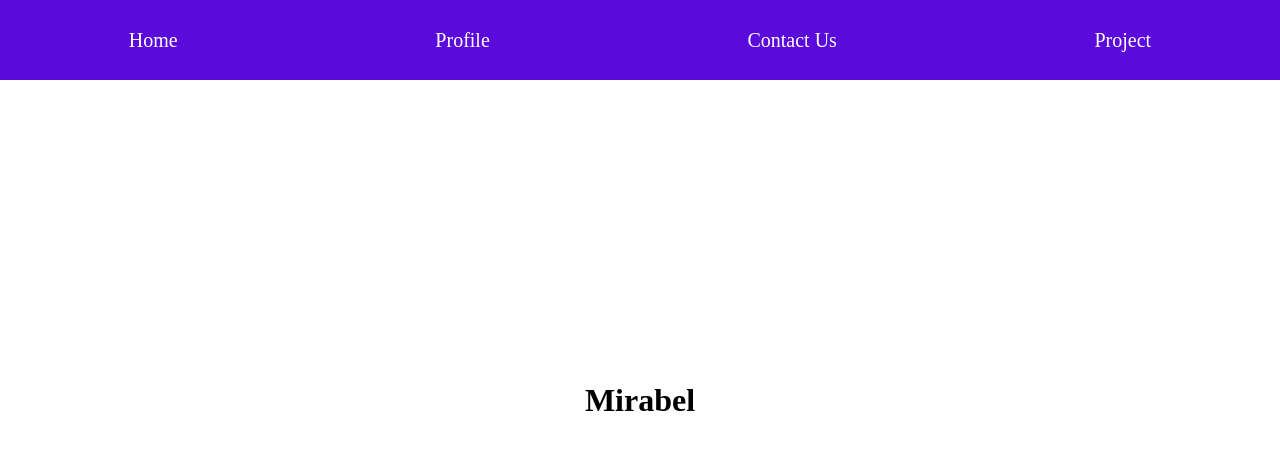
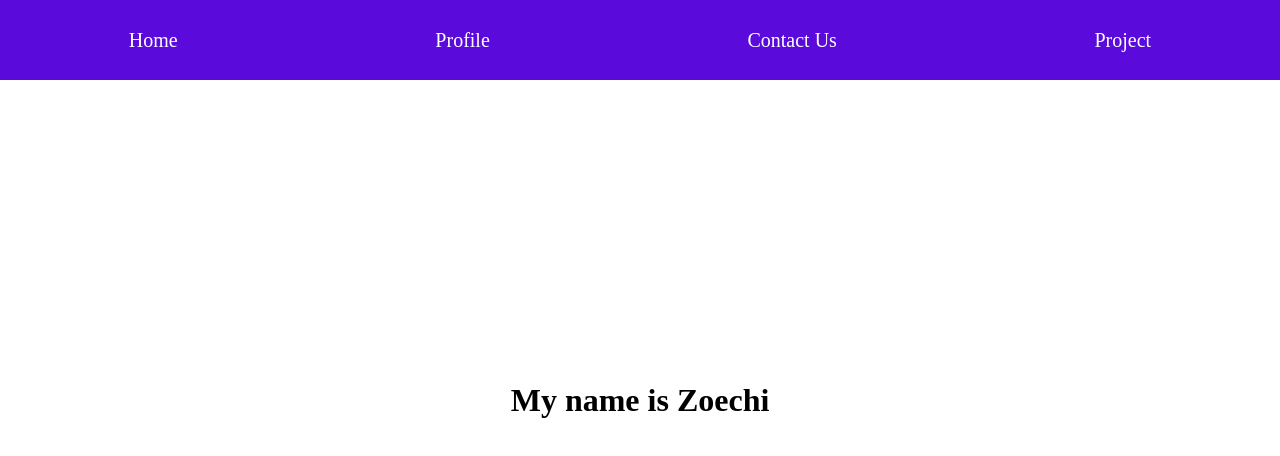
Before and after one commit to Zoechi-glitch/portfolio, a plain HTML site: page Home.html in a window 1280 px wide. Drawn offline with Linux system fonts and the light colour scheme.

Commit message:
home page update

```diff
--- a/Home.html
+++ b/Home.html
@@ -17,7 +17,7 @@
         <a href="project.html">Project</a>
     </nav>
     <div>
-        <h1>Mirabel</h1>
+        <h1>My name is Zoechi</h1>
     </div>
 </body>
 
```
